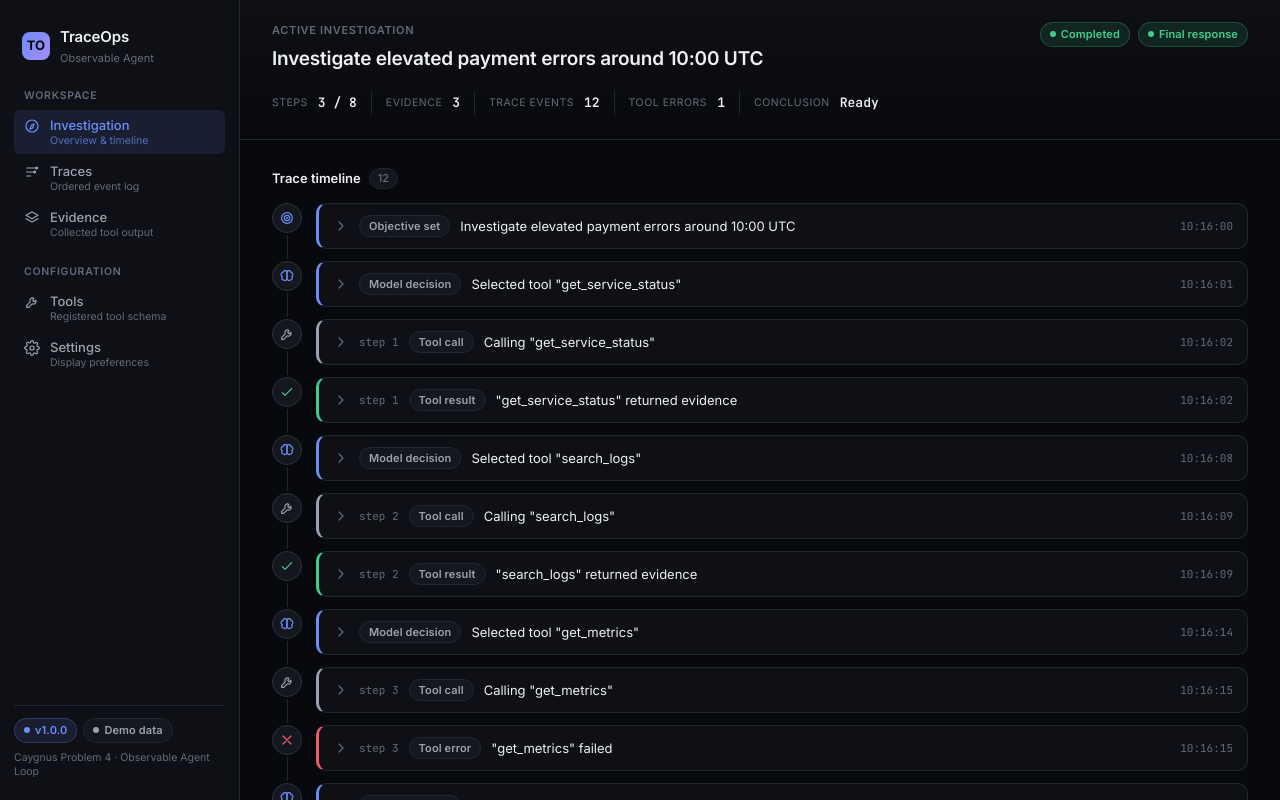
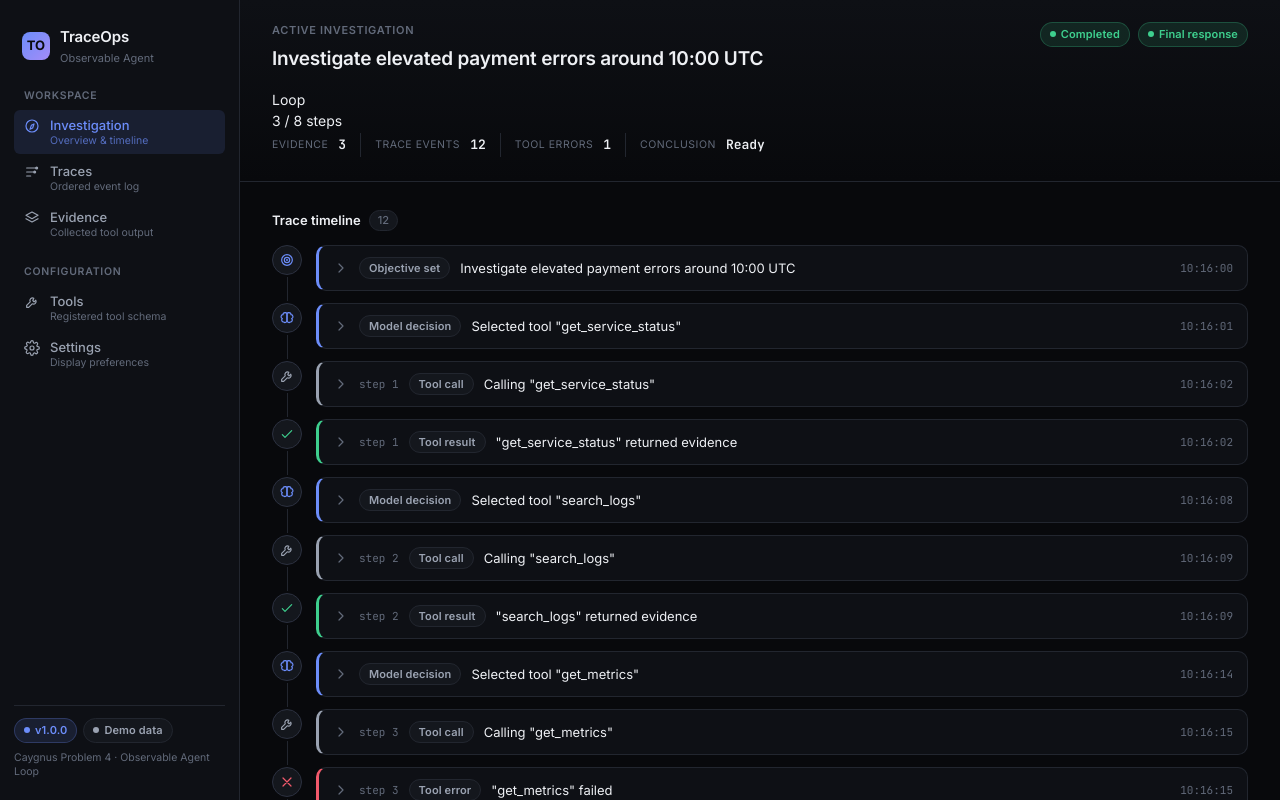
Before and after one commit to KeshavKandoi/TraceOps, a React (Vite) app in the folder frontend/: page / in a window 1280 px wide. Shown: the top 800 px of the page. Built offline with nearby package versions, Linux system fonts and the light colour scheme.

Commit message:
feat: enhance InvestigationSummary component with scenarioSelector prop and improved metrics display

```diff
--- a/frontend/src/components/InvestigationSummary.tsx
+++ b/frontend/src/components/InvestigationSummary.tsx
@@ -1,25 +1,42 @@
+import type { ReactNode } from "react";
 import type { InvestigationState } from "../types";
 import { investigationStatusBadge, stopReasonBadge } from "./StatusBadge";
 
 interface InvestigationSummaryProps {
   investigation: InvestigationState;
+  scenarioSelector?: ReactNode;
 }
 
 interface Metric {
   label: string;
   value: string;
+  tone?: "danger" | "success";
 }
 
-export function InvestigationSummary({ investigation }: InvestigationSummaryProps) {
+export function InvestigationSummary({ investigation, scenarioSelector }: InvestigationSummaryProps) {
   const errorCount = investigation.evidence.filter((entry) => !entry.result.ok).length;
 
   const metrics: Metric[] = [
-    { label: "Steps", value: `${investigation.stepCount} / ${investigation.maxSteps}` },
     { label: "Evidence", value: String(investigation.evidence.length) },
     { label: "Trace events", value: String(investigation.trace.length) },
-    { label: "Tool errors", value: String(errorCount) },
-    { label: "Conclusion", value: investigation.finalResponse ? "Ready" : "Pending" },
+    { label: "Tool errors", value: String(errorCount), tone: errorCount > 0 ? "danger" : undefined },
+    {
+      label: "Conclusion",
+      value: investigation.finalResponse ? "Ready" : "Pending",
+      tone: investigation.finalResponse ? "success" : undefined,
+    },
   ];
+
+  const segments = Array.from({ length: Math.max(investigation.maxSteps, 1) }, (_, index) => {
+    const filled = index < investigation.stepCount;
+    if (!filled) return "empty";
+    const isLastFilled = index === investigation.stepCount - 1;
+    if (isLastFilled && investigation.stopReason === "step_limit_reached") return "filled-warning";
+    if (isLastFilled && (investigation.stopReason === "malformed_response" || investigation.stopReason === "model_error")) {
+      return "filled-error";
+    }
+    return "filled";
+  });
 
   return (
     <header className="header">
@@ -33,15 +50,36 @@ export function InvestigationSummary({ investigation }: InvestigationSummaryProp
           {stopReasonBadge(investigation.stopReason)}
         </div>
       </div>
+
+      <div className="telemetry-panel">
+        <div className="step-progress" aria-label="Agent loop progress">
+          <span className="step-progress-label">Loop</span>
+          <div className="step-progress-track" role="img" aria-label={`${investigation.stepCount} of ${investigation.maxSteps} steps used`}>
+            {segments.map((state, index) => (
+              <div key={index} className={`step-progress-segment${state !== "empty" ? ` filled ${state}` : ""}`} />
+            ))}
+          </div>
+          <span className="step-progress-count">
+            {investigation.stepCount} / {investigation.maxSteps} steps
+          </span>
+        </div>
+
         <dl className="telemetry-row" aria-label="Investigation metrics">
           {metrics.map((metric, index) => (
             <div className="telemetry-item" key={metric.label}>
               {index > 0 && <span className="telemetry-divider" aria-hidden="true" />}
               <dt className="telemetry-label">{metric.label}</dt>
-            <dd className="telemetry-value">{metric.value}</dd>
+              <dd
+                className={`telemetry-value${metric.tone ? ` telemetry-value-${metric.tone}` : ""}`}
+              >
+                {metric.value}
+              </dd>
             </div>
           ))}
         </dl>
+
+        {scenarioSelector}
+      </div>
     </header>
   );
 }
```
Lines whose indentation alone changed are shown as unchanged.
